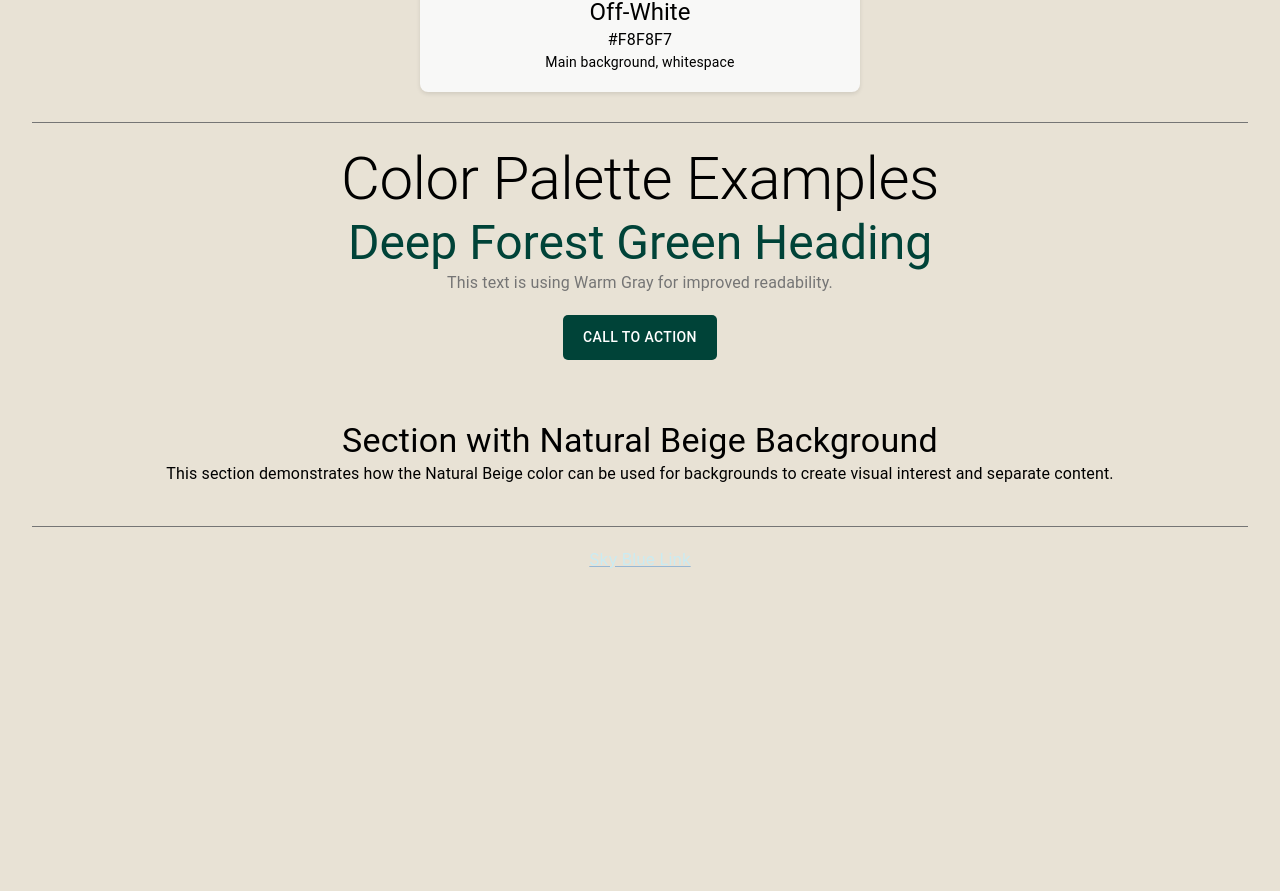
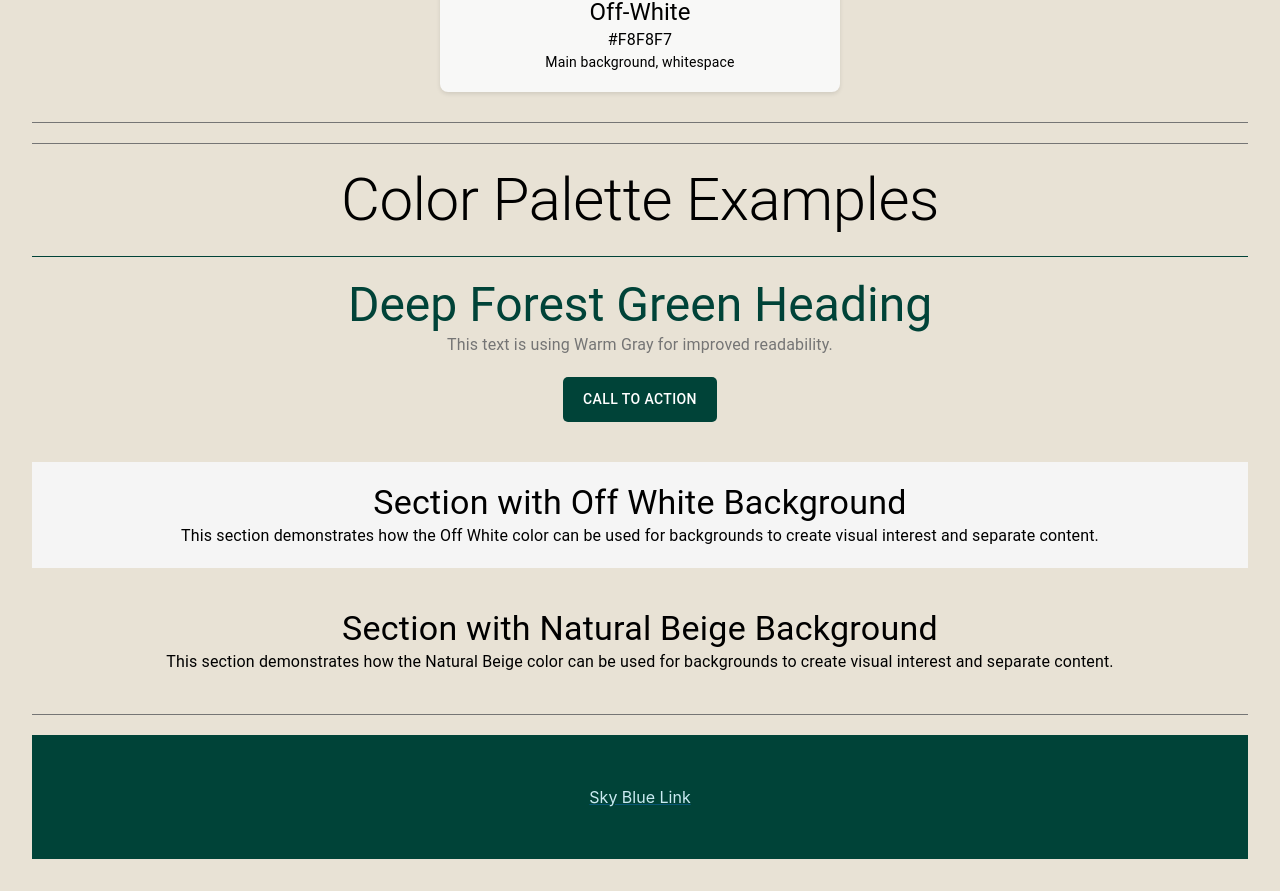
Before and after one commit to JCWoodworker/evergreen-construction, a React (Vite) app: page /design/color-palette in a window 1280 px wide. Shown: the part 410-1301 px from the top of the page. Before the commit the page ends 1013 px from the top, so only its background shows below. Built offline with nearby package versions, Linux system fonts and the light colour scheme.

Commit message:
more stuling updates

```diff
--- a/src/App.css
+++ b/src/App.css
@@ -1,6 +1,20 @@
+/* Add a CSS reset */
+* {
+	box-sizing: border-box;
+	margin: 0;
+	padding: 0;
+}
+
 #root {
-  max-width: 1280px;
-  margin: 0 auto;
-  padding: 2rem;
-  text-align: center;
+	max-width: 100%;
+	margin: 0 auto;
+	padding: 2rem;
+	text-align: center;
 }
+
+/* Media query for mobile devices */
+@media (max-width: 768px) {
+	#root {
+		padding: 1rem; /* Adjust padding for smaller screens */
+	}
+}
--- a/src/application/design/ColorPalette.tsx
+++ b/src/application/design/ColorPalette.tsx
@@ -63,6 +63,7 @@ const ColorPalette: React.FC = () => {
 				))}
 			</Box>
 			<Divider sx={{ borderColor: "#757575", margin: "20px 0" }} />
+			<Divider sx={{ borderColor: "#757575", margin: "20px 0" }} />
 			<ColorPaletteExamples />
 		</Box>
 	)
--- a/src/application/design/ColorPaletteExamples.tsx
+++ b/src/application/design/ColorPaletteExamples.tsx
@@ -5,8 +5,11 @@ const ColorPaletteExamples: React.FC = () => {
     <Box>
       <Typography variant="h2">Color Palette Examples</Typography>
 
-      <Typography variant="h3" sx={{ color: '#004338' }}>Deep Forest Green Heading</Typography>
+      <Divider sx={{ borderColor: '#004338', margin: '20px 0' }} />
 
+      <Typography variant="h3" sx={{ color: '#004338' }}>
+        Deep Forest Green Heading
+      </Typography>
       <Typography variant="body1" sx={{ color: '#757575' }}>
         This text is using Warm Gray for improved readability.
       </Typography>
@@ -27,6 +30,19 @@ const ColorPaletteExamples: React.FC = () => {
 
       <Box
         sx={{
+          backgroundColor: '#F5F5F5',
+          padding: '20px',
+          marginTop: '20px',
+        }}
+      >
+        <Typography variant="h4">Section with Off White Background</Typography>
+        <Typography variant="body1">
+          This section demonstrates how the Off White color can be used for
+          backgrounds to create visual interest and separate content.
+        </Typography>
+      </Box>
+        <Box
+          sx={{
             backgroundColor: '#E8E2D5',
             padding: '20px',
             marginTop: '20px',
@@ -41,9 +57,11 @@ const ColorPaletteExamples: React.FC = () => {
 
       <Divider sx={{ borderColor: '#757575', margin: '20px 0' }} />
 
+      <Box sx={{ backgroundColor: '#004338',  padding: "50px" }}>
         <Link href="#" sx={{ color: '#CAEBF2' }}>
           Sky Blue Link
         </Link>
+      </Box>
     </Box>
   );
 };
```
Lines whose indentation alone changed are shown as unchanged.
